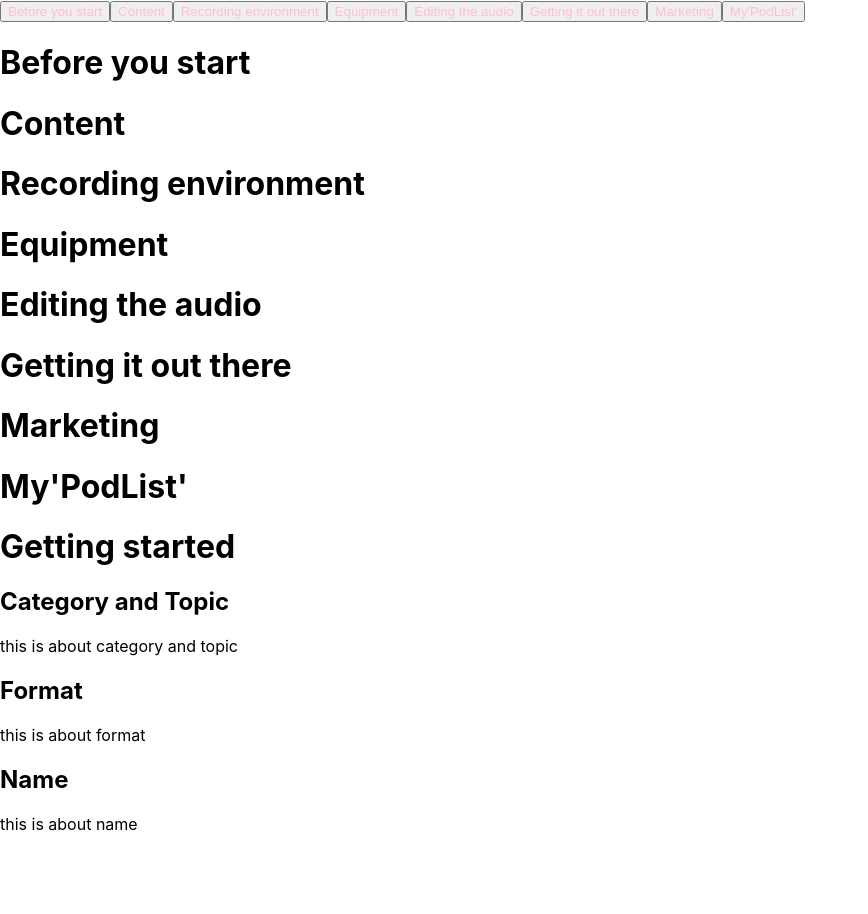
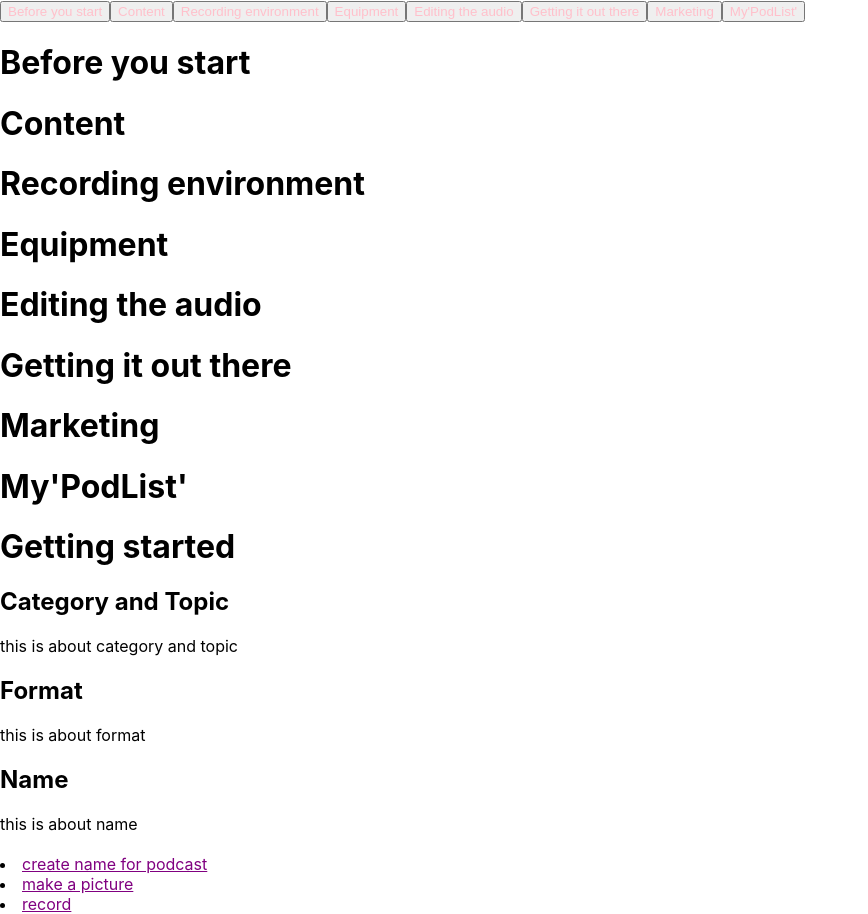
Before and after one commit to SchoolOfCode/w15_collaborative-react-project-podclass, a React (Create React App) app in the folder podclass/: page / in a window 1280 px wide. Both pictures are taken after a click on the button "Before you start". Shown: the whole page, without its empty margins (0-868 px from the left). Before the commit the page ends 854 px from the top, so only its background shows below. Built offline with nearby package versions, Linux system fonts and the light colour scheme.

Commit message:
list item linked

```diff
--- a/podclass/src/App.css
+++ b/podclass/src/App.css
@@ -39,3 +39,7 @@
 buttons {
   color: pink;
 }
+a {
+  color: purple;
+  text-decoration: underline;
+}
--- a/podclass/src/App.js
+++ b/podclass/src/App.js
@@ -6,6 +6,7 @@ import Button from "../src/components/Button";
 import Heading1 from "../src/components/h1";
 import Main from "../src/components/Main";
 import Display from "./components/Display";
+import List from "./components/List";
 
 function App() {
   const [content, setContent] = useState([contentData]);
@@ -16,6 +17,7 @@ function App() {
     setContentState(key);
     console.log("hello", contentState);
   }
+  console.log("this is contentData", contentData);
 
   return (
     /* contentData.map((contentData) => {
--- a/podclass/src/components/Display/index.js
+++ b/podclass/src/components/Display/index.js
@@ -1,3 +1,6 @@
+import { contentData } from "../../pageContent";
+import List from "../List";
+
 const Display = ({ content }) => {
   return (
     <div className="display">
@@ -14,8 +17,14 @@ const Display = ({ content }) => {
           <p>{item.textContent[3]}</p>
           <h2>{item.subheadings[4]}</h2>
           <p>{item.textContent[4]}</p>
+          {item.lists.map((item) => {
+            return <List listItem={item} />;
+          })}
         </div>
       ))}
+      {/* {ListArray.map((item) => {
+        return <List listItem={item} />;
+      })} */}
     </div>
   );
 };
--- /dev/null
+++ b/podclass/src/components/List/index.js
@@ -0,0 +1,17 @@
+const List = ({ listItem }) => {
+  // if (!listItem.length===0)
+  {
+    console.log(listItem);
+    return (
+      <li>
+        <a>{listItem}</a>
+      </li>
+    );
+  }
+  return console.log("false");
+};
+
+export default List;
+
+//filter through list array
+//if item.legnth >0 create lists
--- a/podclass/src/pageContent.js
+++ b/podclass/src/pageContent.js
@@ -9,6 +9,8 @@ export const contentData = [
       "this is about name",
     ],
     images: ["getting started 1", "getting started2"],
+
+    lists: ["create name for podcast", "make a picture", "record"],
   },
   {
     id: 2,
@@ -16,6 +18,7 @@ export const contentData = [
     subheadings: ["Intro", "Main Content", "Outro"],
     textContent: ["this is intro", "this is main", "this is outro"],
     images: [["content 1"]],
+    lists: ["flowers", "rainbow", "sugar"],
   },
 ];
 
```
Also changed, not shown: 1 other file (tests, documents, lock files or other folders).
